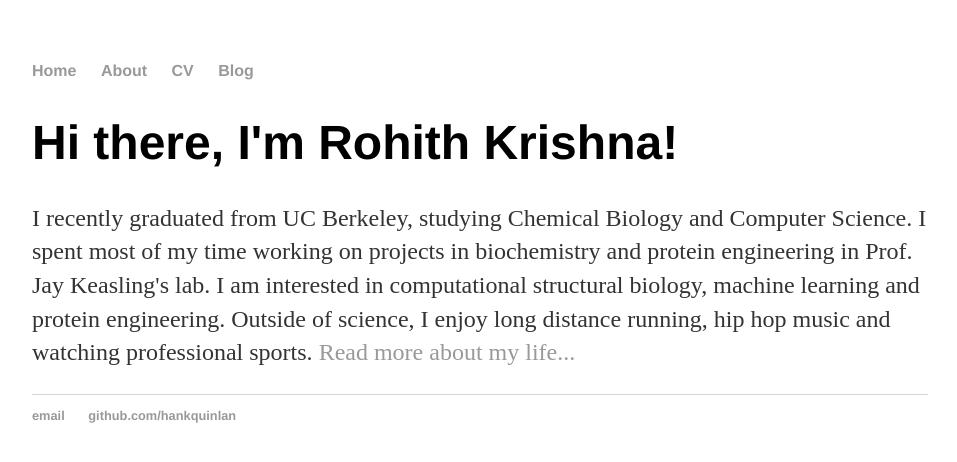
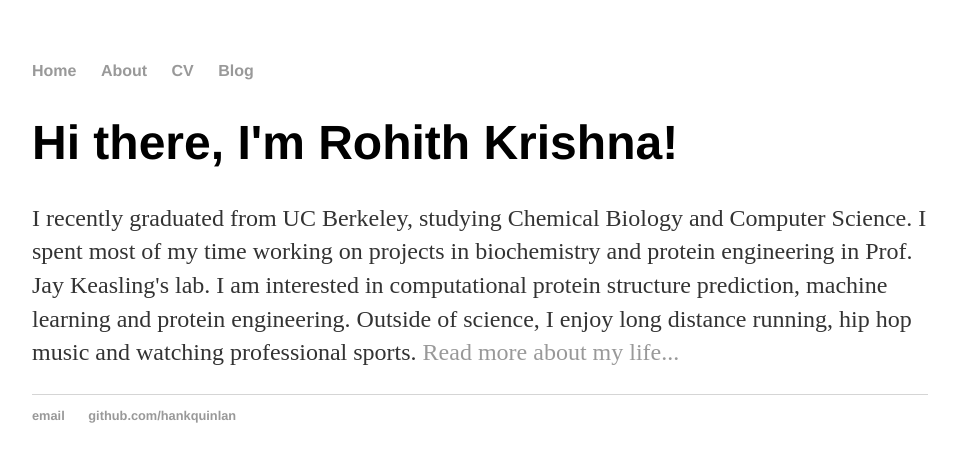
Before and after one commit to r-krishna/r-krishna.github.io, a Jekyll site: the page built from index.html, in a window 1280 px wide. Shown: the top 462 px of the page, without its empty margins (160-1117 px from the left). Built offline with Jekyll 4.4.1, drawn with Linux system fonts in a browser that asks for light colours.

Commit message:
Update index.html

```diff
--- a/index.html
+++ b/index.html
@@ -5,6 +5,6 @@ title: Rohith Krishna
 
 		<div class="blurb">
 			<h1>Hi there, I'm Rohith Krishna!</h1>
-			<p>I recently graduated from UC Berkeley, studying Chemical Biology and Computer Science. I spent most of my time working on projects in biochemistry and protein engineering in Prof. Jay Keasling's lab. I am interested in computational structural biology, machine learning and protein engineering.
+			<p>I recently graduated from UC Berkeley, studying Chemical Biology and Computer Science. I spent most of my time working on projects in biochemistry and protein engineering in Prof. Jay Keasling's lab. I am interested in computational protein structure prediction, machine learning and protein engineering.
 			Outside of science, I enjoy long distance running, hip hop music and watching professional sports. <a href="/about">Read more about my life...</a></p>
 		</div>
```
